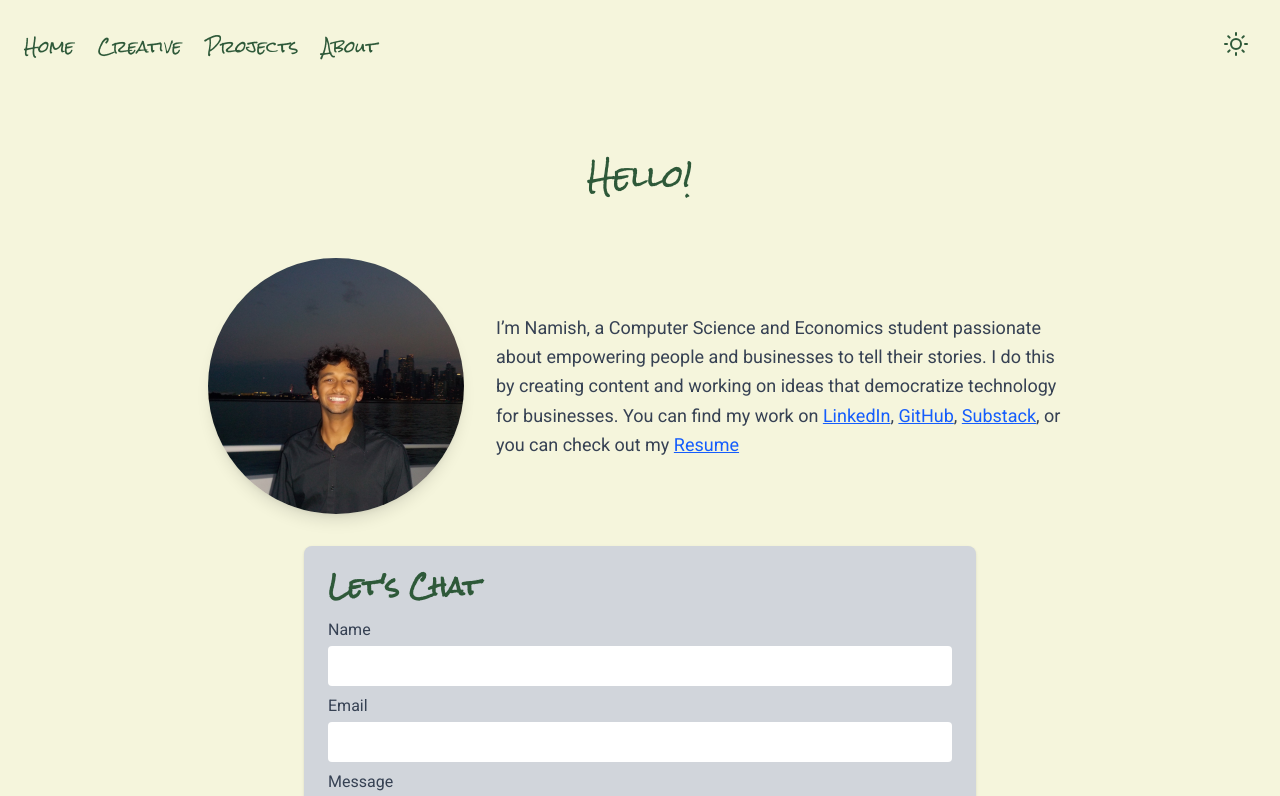
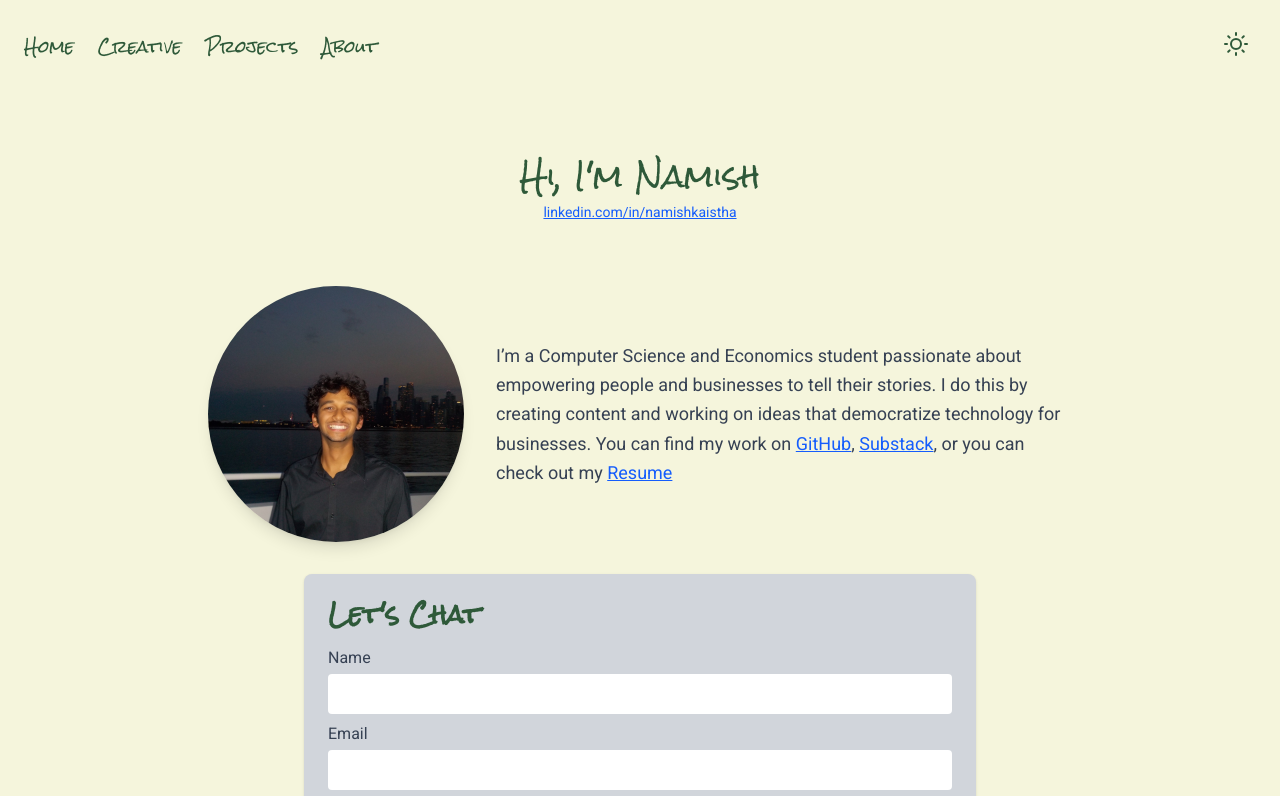
Before and after one commit to namishkaistha/portfolio, a Next.js app: page /about in a window 1280 px wide. Shown: the top 796 px of the page. Built offline with nearby package versions, Linux system fonts and the light colour scheme.

Commit message:
Move LinkedIn link under name greeting on About page

```diff
--- a/src/app/about/page.js
+++ b/src/app/about/page.js
@@ -7,25 +7,26 @@ import profilePic from "../profile/Namish_Photo.jpg";
 export default function AboutPage() {
   return (
     <main className="min-h-screen bg-background text-foreground flex flex-col items-center gap-8 p-8">
-      <h2 className="text-3xl p-8 dark:text-white">Hello!</h2>
+      <div className="flex flex-col items-center gap-2 p-8">
+        <h2 className="text-3xl dark:text-white">Hi, I&apos;m Namish</h2>
+        <a
+          href="https://www.linkedin.com/in/namishkaistha"
+          target="_blank"
+          rel="noopener noreferrer"
+          className="text-sm underline text-blue-600 dark:text-blue-400 hover:text-blue-800 dark:hover:text-blue-200"
+        >
+          linkedin.com/in/namishkaistha
+        </a>
+      </div>
       <IntroCard
         photo={profilePic}
         description={
           <div className="text-center md:text-left">
             <p className="text-lg leading-relaxed text-gray-700 dark:text-gray-300">
-              I’m Namish, a Computer Science and Economics student passionate
-              about empowering people and businesses to tell their stories. I do
-              this by creating content and working on ideas that democratize
+              I’m a Computer Science and Economics student passionate about
+              empowering people and businesses to tell their stories. I do this
+              by creating content and working on ideas that democratize
               technology for businesses. You can find my work on{" "}
-              <a
-                href="https://www.linkedin.com/in/namishkaistha"
-                target="_blank"
-                rel="noopener noreferrer"
-                className="underline text-blue-600 dark:text-blue-400 hover:text-blue-800 dark:hover:text-blue-200"
-              >
-                LinkedIn
-              </a>
-              ,{" "}
               <a
                 href="https://github.com/namishkaistha"
                 target="_blank"
```
